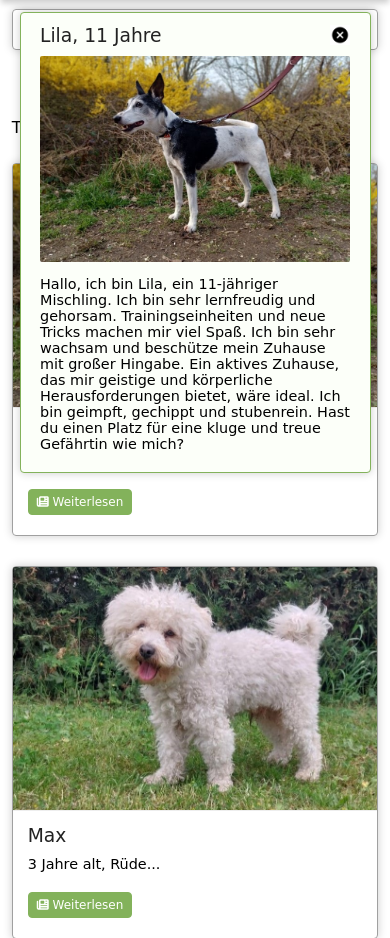
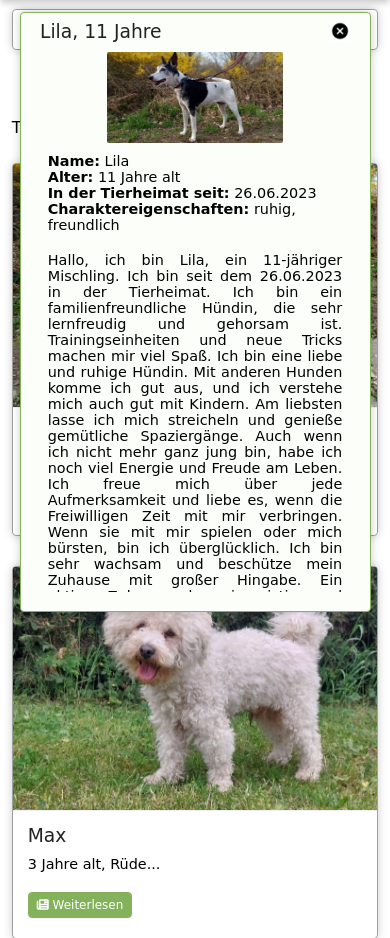
Before and after one commit to PhinaB/TierheimatWebsite, a PHP site: page /normalPage/unsereTiereWeiterlesen.html in a window 390 px wide. Shown: the part 128-1066 px from the top of the page. Run offline with PHP 8.4, Linux system fonts and the light colour scheme; some libraries are stand-ins or nearby versions.

Commit message:
Scrollbar TiereWeiterlesen, Text in Spalten und passendes responsive Design

```diff
--- a/CSS/unsereTiereWeiterlesen.css
+++ b/CSS/unsereTiereWeiterlesen.css
@@ -1,6 +1,6 @@
 /*Informationen die für die Weiterlesen-Boxen allgemein gelten */
 .box-absolute {
-    position: absolute;
+    position: fixed;
 
     display: flex;
     flex-wrap: nowrap;
@@ -22,6 +22,9 @@
     height: auto;
 }
 
+.BoldText {
+    font-weight: bold;
+}
 .Unterelement {
     width: 100%;
 }
@@ -87,6 +90,20 @@
     .Unterelement {
         width: calc(50% - 10px);
         }
+
+    .TextTrennung {
+        column-count: 2;
+        text-align: justify;
+        column-gap: 30px;
+
+        }
+
+        .niedrigesBild {
+            display: none;
+        }
+        .hohesBild {
+            display: block;
+        }
 }
 
 /*wenn Bilschirmgröße 1277px oder weniger, dann:*/
@@ -114,62 +131,170 @@
     .Unterelement {
         width: calc(50% - 10px);
         }
+
+    .TextTrennung {
+        column-count: 2;
+        text-align: justify;
+        column-gap: 30px;
+        }
 }
 
+@media only screen and (max-width: 1123px) {
+    .box-absolute {
+        display: flex;
+        flex-wrap: nowrap;
+        flex-direction: column;
+        justify-content:space-between;
+        align-items: stretch;
+
+        top: 65px;
+        height: 600px;
+
+        min-height: 200px;
+        padding-top: 2%;
+        padding-bottom: 4%;
+        padding-left: 2%;
+        padding-right: 3%;
+     }
+
+    .Kopfelement {
+        width: 100%;
+        padding-bottom: 0%;
+    }
+
+    .TextTrennung {
+        column-count: 2;
+        text-align: justify;
+        column-gap: 30px;
+        }
+
+    .Unterelement {
+        width: 98%;
+        display: block;
+        padding-left: 1%;
+        padding-right: 1%;
+    }
+
+
+
+    .niedrigesBild {
+        display: block;
+    }
+    .hohesBild {
+        display: none;
+    }
+
+    .Unterelement .niedrigesBild {
+        display: block;
+        margin: auto;
+        width: 40%;
+    }
+
+
+    .Unterelement {
+        align-items: center;
+    }
+}
 
 
 /*wenn Bilschirmgröße 900px oder weniger, dann:*/
 @media only screen and (max-width: 900px) {
 
     .box-absolute {
-        display: flex;
-        flex-wrap: wrap;
-        justify-content:space-between;
-        align-items: stretch;
 
-        top: 140px;
 
-        min-height: 200px;
-        padding-top: 2%;
-        padding-bottom: 4%;
-        padding-left: 3%;
-        padding-right: 3%;
+        top: 135px;
+
      }
 
-    .Kopfelement {
-        width: 100%;
-        padding-bottom: 2%;
+     .Scrollbar {
+
+        overflow: scroll;
+        scrollbar-color:  var(--primary-color) var(--background-menu-smallDisplay);
+        scrollbar-width: thin;
+        border-radius: 4px 4px 4px 4px;
     }
-    .Unterelement {
-        width: calc(50% - 10px);
+
+    .Unterelement .niedrigesBild {
+        width: 40%;
     }
 
 }
 
 /*wenn Bilschirmgröße 733px oder weniger, dann:*/
-@media only screen and (max-width: 733px) {
-
+ @media only screen and (max-width: 882px)
+ {
     .box-absolute {
         display: flex;
+        flex-direction: column;
         justify-content:space-between;
         align-items: center;
-         flex-wrap:wrap;
-         top: 140px;
+        flex-wrap:nowrap;
+        top: 135px;
         padding-left: 5%;
         padding-right: 5%;
-        padding-top: 3%;
+        padding-top: 2%;
         padding-bottom: 5%;
+        height: 600px;
     }
    .Kopfelement {
         width: 100%;
         padding-bottom: 0%;
     }
     .Unterelement {
-         width: calc(50% - 10px);
+        width: 100%;
+        display: block;
+        padding-left: 5px;
+        padding-right: 5px;
+
+    }
+
+
+    .Unterelement .niedrigesBild {
+        width: 40%;
+
+    }
+
+
+    .TextTrennung {
+        column-count: 2;
+        text-align: justify;
+        column-gap: 30px;
+        }
+
+    .Scrollbar {
+
+        overflow: scroll;
+        scrollbar-color:  var(--primary-color) var(--background-menu-smallDisplay);
+        scrollbar-width: thin;
+        border-radius: 4px 4px 4px 4px;
+    }
+
+    .hohesBild {
+        display: none;
+    }
+
+    .niedrigesBild {
+        display: block;
+    }
+
+ }
+
+ @media only screen and (max-width: 620px){
+    .TextTrennung {
+        column-count: 1;
+        text-align: justify;
+        }
+
+        .Unterelement .niedrigesBild {
+            width: 60%;
+
         }
  }
 
- @media only screen and (max-width: 733px)
+
+
+ @media only screen and (max-width: 570px)
  {
     .box-absolute {
         display: flex;
@@ -180,14 +305,44 @@
         top: 140px;
         padding-left: 5%;
         padding-right: 5%;
-        padding-top: 3%;
+        padding-top: 2%;
         padding-bottom: 5%;
+        height: 600px;
     }
    .Kopfelement {
         width: 100%;
         padding-bottom: 0%;
     }
     .Unterelement {
-        width: 100%;
+        width: 95%;
+        display: block;
+        padding-left: 5px;
+        padding-right: 5px;
+
     }
+
+    .TextTrennung {
+        column-count: 1;
+        text-align: justify;
+
+
         }
+
+    .Scrollbar {
+
+        overflow: scroll;
+        scrollbar-color:  var(--primary-color) var(--background-menu-smallDisplay);
+        scrollbar-width: thin;
+        border-radius: 4px 4px 4px 4px;
+
+    }
+
+    .hohesBild {
+        display: none;
+    }
+
+    .niedrigesBild {
+        display: block;
+    }
+
+ }
--- a/normalPage/unsereTiereWeiterlesen.html
+++ b/normalPage/unsereTiereWeiterlesen.html
@@ -82,17 +82,31 @@
                     </a>
                     <br />
                 </div>
-                <div class="Unterelement">
-                    <img src="../img/Lila.jpg" />
+                <div class="Unterelement BildWeiter">
+                    <img class="hohesBild" src="../img/Lila2.jpg" />
+                    <img class="niedrigesBild" src="../img/Lila2niedrig.jpg"/>
                 </div>
-                <div class="Unterelement">
-                    <p>
+                <div class="Unterelement Scrollbar">
+                    <p><span class="BoldText">Name:</span> Lila</p>
+                    <p><span class="BoldText">Alter:</span> 11 Jahre alt</p>
+                    <p><span class="BoldText">In der Tierheimat seit:</span> 26.06.2023</p>
+                    <p><span class="BoldText">Charaktereigenschaften:</span> ruhig, freundlich</p>
+                    <br />
+                    <p class="TextTrennung">
                         Hallo, ich bin Lila, ein 11-jähriger Mischling.
-                        Ich bin sehr lernfreudig und gehorsam.
-                        Trainingseinheiten und neue Tricks machen mir viel Spaß.
+                        Ich bin seit dem 26.06.2023 in der Tierheimat. Ich bin ein familienfreundliche Hündin,
+                        die sehr lernfreudig und gehorsam ist. Trainingseinheiten und neue Tricks machen mir viel Spaß.
+                        Ich bin eine liebe und ruhige Hündin. Mit anderen Hunden komme ich gut aus, und ich verstehe mich auch gut mit Kindern.
+                        Am liebsten lasse ich mich streicheln und genieße gemütliche Spaziergänge.
+                        Auch wenn ich nicht mehr ganz jung bin, habe ich noch viel Energie und Freude am Leben.
+                        Ich freue mich über jede Aufmerksamkeit und liebe es, wenn die Freiwilligen Zeit mit mir verbringen.
+                        Wenn sie mit mir spielen oder mich bürsten, bin ich überglücklich.
                         Ich bin sehr wachsam und beschütze mein Zuhause mit großer Hingabe.
                         Ein aktives Zuhause, das mir geistige und körperliche Herausforderungen bietet, wäre ideal.
                         Ich bin geimpft, gechippt und stubenrein.
+                        Ich bin bereit, ein treuer Freund zu sein und viel Freude zu bringen.
+                        Wenn du also nach einem ruhigen, liebevollen Hund suchst, bin ich vielleicht genau die Richtige für dich.
+                        Ich warte hier mit einem Herzen voller Vorfreude auf dich.
                         Hast du einen Platz für eine kluge und treue Gefährtin wie mich?
                     </p>
                 </div>
```
Also changed, not shown: img/Lila.jpg, img/Lila2.jpg (added), img/Lila2niedrig.jpg (added), img/Lilaniedrig.jpg (added). Lines whose indentation alone changed are shown as unchanged.
